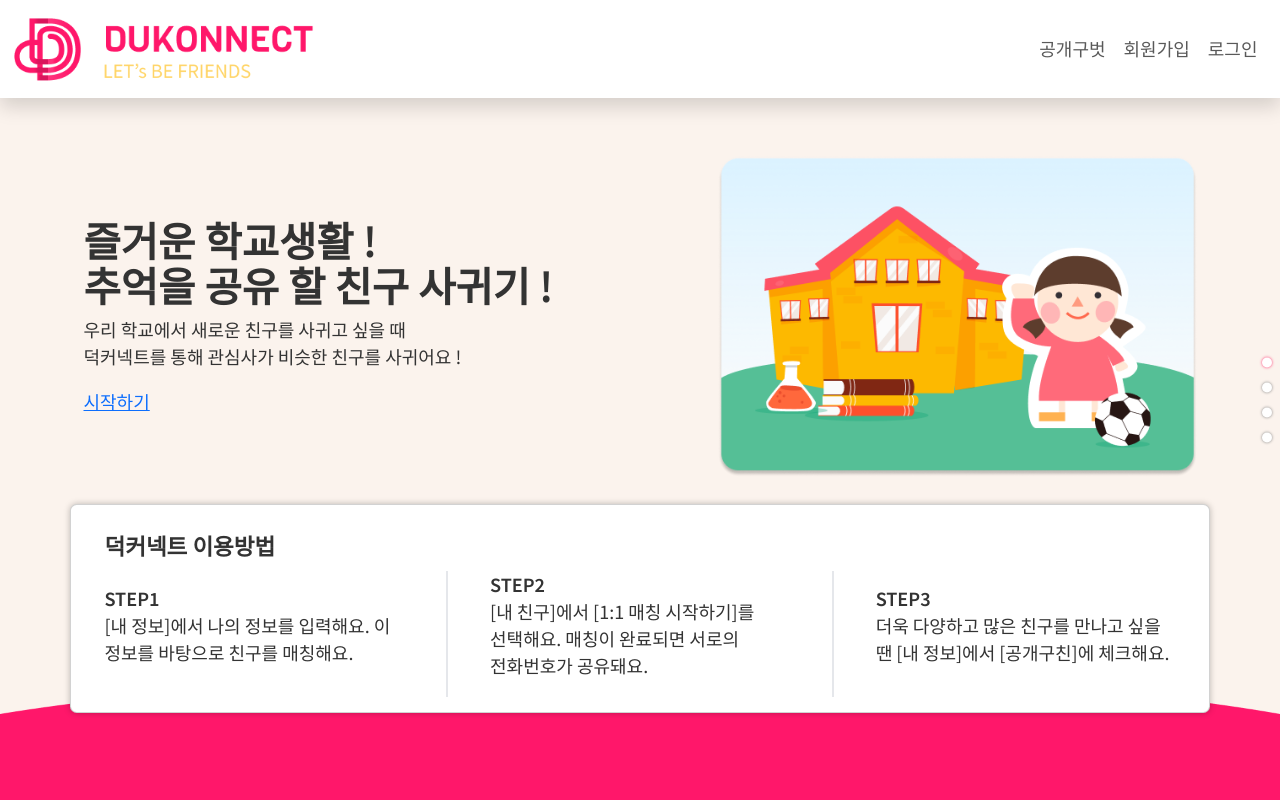
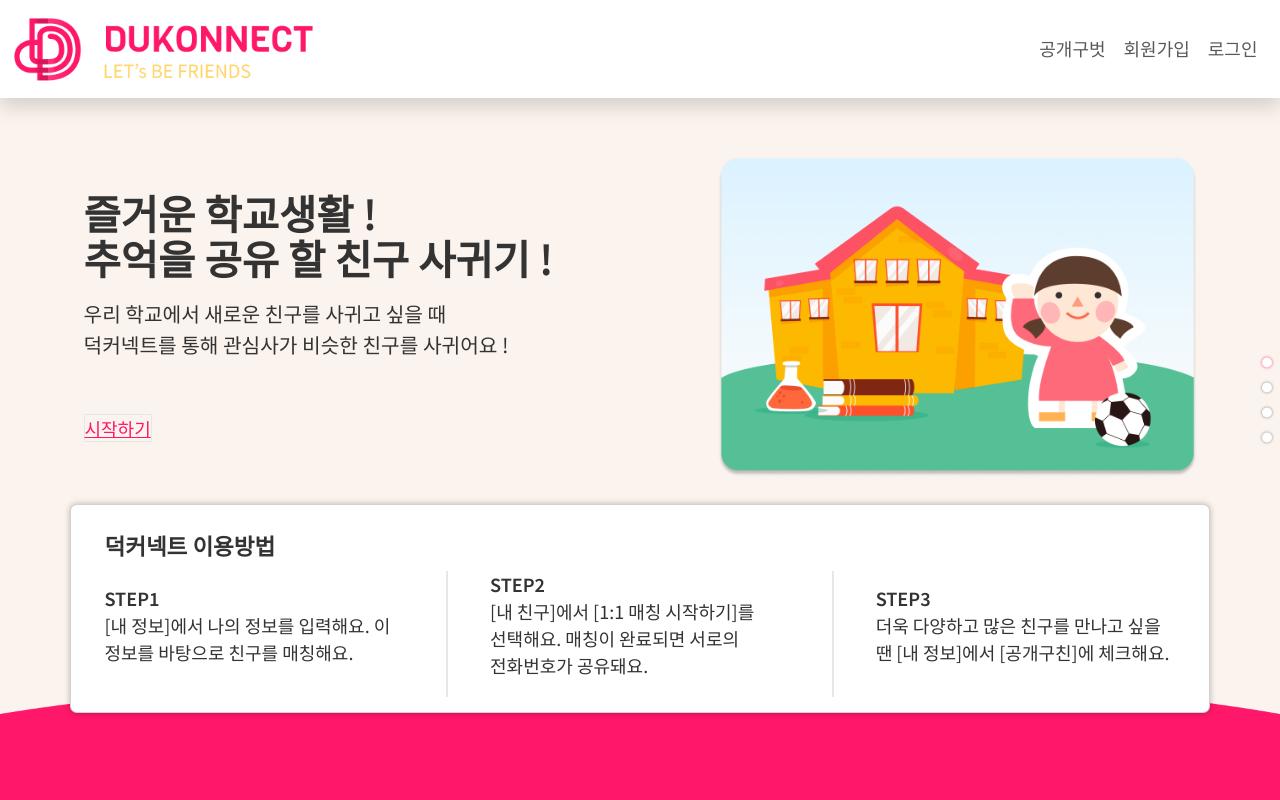
Before and after one commit to dudrbrb/DS-team9, a Django app: page / in a window 1280 px wide. Run offline with Django 4.2, Linux system fonts and the light colour scheme; parts of the project's set-up code (start-up, migrations or seed data) failed here and were passed over; some libraries are stand-ins or nearby versions.

Commit message:
ㅁㅁㅁ

```diff
--- a/app/static/css/common.css
+++ b/app/static/css/common.css
@@ -61,8 +61,18 @@ button.pink{
     background-color: #fff;
     border-radius: 25px;
     box-shadow: 0px 0px 6px rgba(0, 0, 0, 0.25);
+    overflow: hidden;
 }
 
 .bg-pink{
     background-color: #FF176A;
 }
+.bg-yellow{
+    background-color: #FDB900;
+}
+.bg-semigray{
+    background-color: #F9F9F9;
+}
+.text-pink{
+    color: #FF176A;
+}
--- a/app/templates/main.html
+++ b/app/templates/main.html
@@ -24,20 +24,20 @@
                     <div class="row" >
                         <div class="flex justify-between items-center mb-4">
                             <div class="w-[43%]">
-                                <h2 class="font-bold text-4xl">
+                                <h2 class="font-bold text-4xl mb-3">
                                     즐거운 학교생활 !<br>
                                     추억을 공유 할 친구 사귀기 !
                                 </h2>
-                                <p>
+                                <p class="text-lg mb-5">
                                     우리 학교에서 새로운 친구를 사귀고 싶을 때<br>
                                     덕커넥트를 통해 관심사가 비슷한 친구를 사귀어요 !
                                 </p>
                                 {% if user.is_authenticated %}
-                                <a href="/mypage">
+                                <a href="/mypage" class="text-pink border-1">
                                     시작하기
                                 </a>
                                 {% else %}
-                                <a href="/login">
+                                <a href="/login" class="text-pink border-1">
                                     시작하기
                                 </a>
                                 {% endif %}
@@ -105,24 +105,52 @@
             <div class="swiper-slide section3">
                 <div class="container  mt-[150px] h-[80vh]">
                     <div class="row" >
-                        <h4 class="font-bold text-4xl text-center">
+                        <h4 class="font-bold text-4xl text-left mb-3">
                             친구를 찾아보자 !
                         </h4>
-                        <p>
+                        <p class="mb-5 text-lg">
                             우리 학교에서 새로운 친구를 사귀고 싶을 때<br>
                             덕커넥트를 통해 관심사가 비슷한 친구를 사귀어요 !
                         </p>
 
-                        <div>
-                            <div class="card">
-                                <div class="icon">
+                        <div class="flex justify-between">
+                            <div class="card p-0 w-[31%]">
+                                <div class="icon bg-semigray center flex-col py-3 h-[250px]">
                                     <img src="{% static 'images/homepage/main/icon1.png' %}" >
-                                    <b>내 정보 입력</b>
+                                    <b class="text-2xl font-bold mt-4">내 정보 입력</b>
                                 </div>
-                                <div>
-                                    <p>
+                                <div class="p-3 flex flex-col justify-between h-auto">
+                                    <p class="text-lg">
                                         나에 대한 전공과 취향을 입력하고 만나고 싶은 친구의 전공과 취향도 함께 입력해요!
                                     </p>
+                                    <a href="/join" class="text-pink">바로가기  →</a>
+                                </div>
+                            </div>
+                            <div class="card p-0 w-[31%]">
+                                <div class="icon  bg-pink center flex-col py-3 h-[250px]">
+                                    <img src="{% static 'images/homepage/main/icon2.png' %}" >
+                                    <b class="text-2xl font-bold mt-4 text-white">1 : 1 매칭</b>
+                                </div>
+                                <div class="p-3 flex flex-col justify-between h-auto">
+                                    <p class="text-lg">
+                                        입력한 정보를 바탕으로 가장 많은 키워드가
+                                        겹치는 친구를 찾아서 매칭해줘요!
+                                    </p>
+                                    <a href="/mypage" class="text-pink">바로가기  →</a>
+                                </div>
+                            </div>
+                            <div class="card p-0 w-[31%]">
+                                <div class="icon bg-yellow center flex-col py-3 h-[250px]">
+                                    <img src="{% static 'images/homepage/main/icon3.png' %}" >
+                                    <b class="text-2xl font-bold mt-4 text-white">공개 구친</b>
+                                </div>
+                                <div class="p-3 flex flex-col justify-between h-auto">
+                                    <p class="text-lg">
+                                        더욱 다양하고 많은 친구를 만나보고 싶을
+                                        땐 나의 프로필을 공개하여 공개구친에
+                                        참여해요!
+                                    </p>
+                                    <a href="/list" class="text-pink">바로가기  →</a>
                                 </div>
                             </div>
                         </div>
```
Also changed, not shown: app/templates/IMG.png (deleted).
